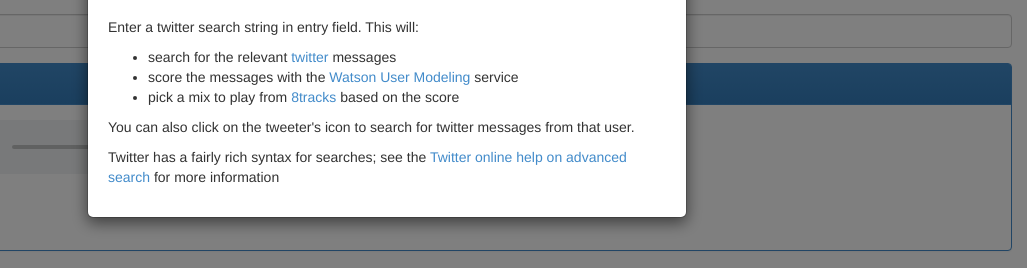
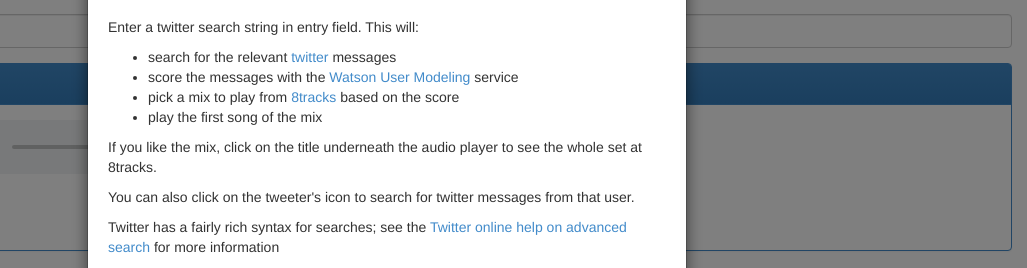
Before and after one commit to edmundjeevan/um-radio, a website: page www/index.html in a window 1280 px wide. Both pictures are taken after a click on the element 1247 px from the left and 39 px from the top of the page. Shown: the part 91-359 px from the top of the page, 253-1280 px from the left. Drawn offline with Linux system fonts and the light colour scheme.

Commit message:
updated help, removed from: from icon searches

```diff
--- a/www/index.html
+++ b/www/index.html
@@ -143,8 +143,11 @@
             <li>search for the relevant <a target="_blank" href="https://twitter.com">twitter</a> messages
             <li>score the messages with the <a target="_blank" href="http://www.ibm.com/smarterplanet/us/en/ibmwatson/developercloud/user-modeling.html">Watson User Modeling</a> service
             <li>pick a mix to play from <a target="_blank" href="https://8tracks.com/">8tracks</a> based on the score
+            <li>play the first song of the mix
           </ul>
 
+          <p>If you like the mix, click on the title underneath the audio player
+            to see the whole set at 8tracks.
           <p>You can also click on the tweeter's icon to search for twitter
             messages from that user.
 
--- a/www/scripts/index.js
+++ b/www/scripts/index.js
@@ -38,8 +38,6 @@
 function TwitterSearchPerform($scope, search) {
   clearSearch($scope)
 
-  search = "from: " + search
-
   $scope.twitterSearchText = search
 
   TwitterGetTweets($scope, search)
```
Also changed, not shown: README.md.
